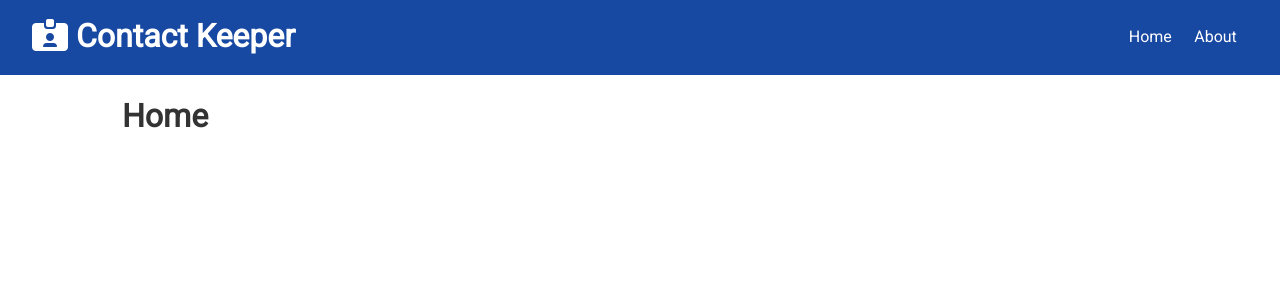
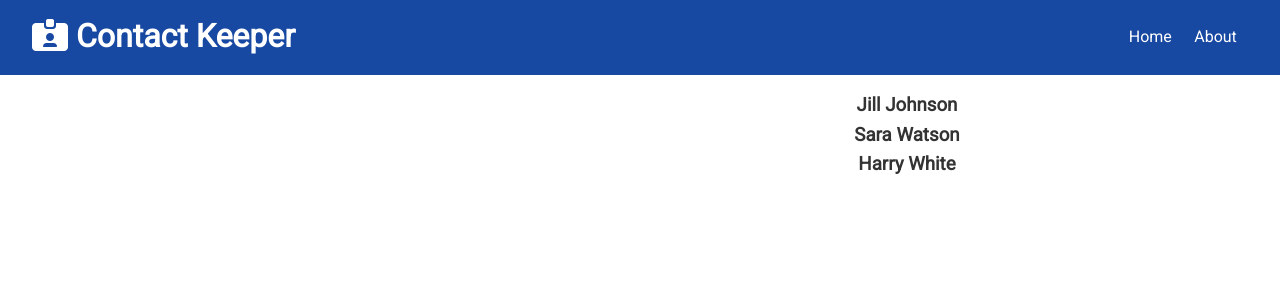
Before and after one commit to gazjosef/contact-keeper, a React (Create React App) app in the folder client/: page / in a window 1280 px wide. Shown: the top 300 px of the page. Built offline with nearby package versions, Linux system fonts and the light colour scheme.

Commit message:
Contacts & ContactItem

```diff
--- /dev/null
+++ b/client/src/component/contacts/Contacts.js
@@ -0,0 +1,18 @@
+import React, { Fragment, useContext } from "react";
+import ContactContext from "../../context/contact/ContactContext";
+import ContactState from "../../context/contact/ContactState";
+
+const Contacts = () => {
+  const contactContext = useContext(ContactContext);
+
+  const { contacts } = contactContext;
+  return (
+    <Fragment>
+      {contacts.map(contact => (
+        <h3>{contact.name}</h3>
+      ))}
+    </Fragment>
+  );
+};
+
+export default Contacts;
--- a/client/src/component/pages/Home.js
+++ b/client/src/component/pages/Home.js
@@ -1,9 +1,13 @@
 import React from "react";
+import Contacts from "../contacts/Contacts";
 
 const Home = () => {
   return (
-    <div>
-      <h1>Home</h1>
+    <div className="grid-2">
+      <div>{/* Contact Form */}</div>
+      <div>
+        <Contacts />
+      </div>
     </div>
   );
 };
```
Also changed, not shown: client/src/component/contacts/ContactItem.js (added).
